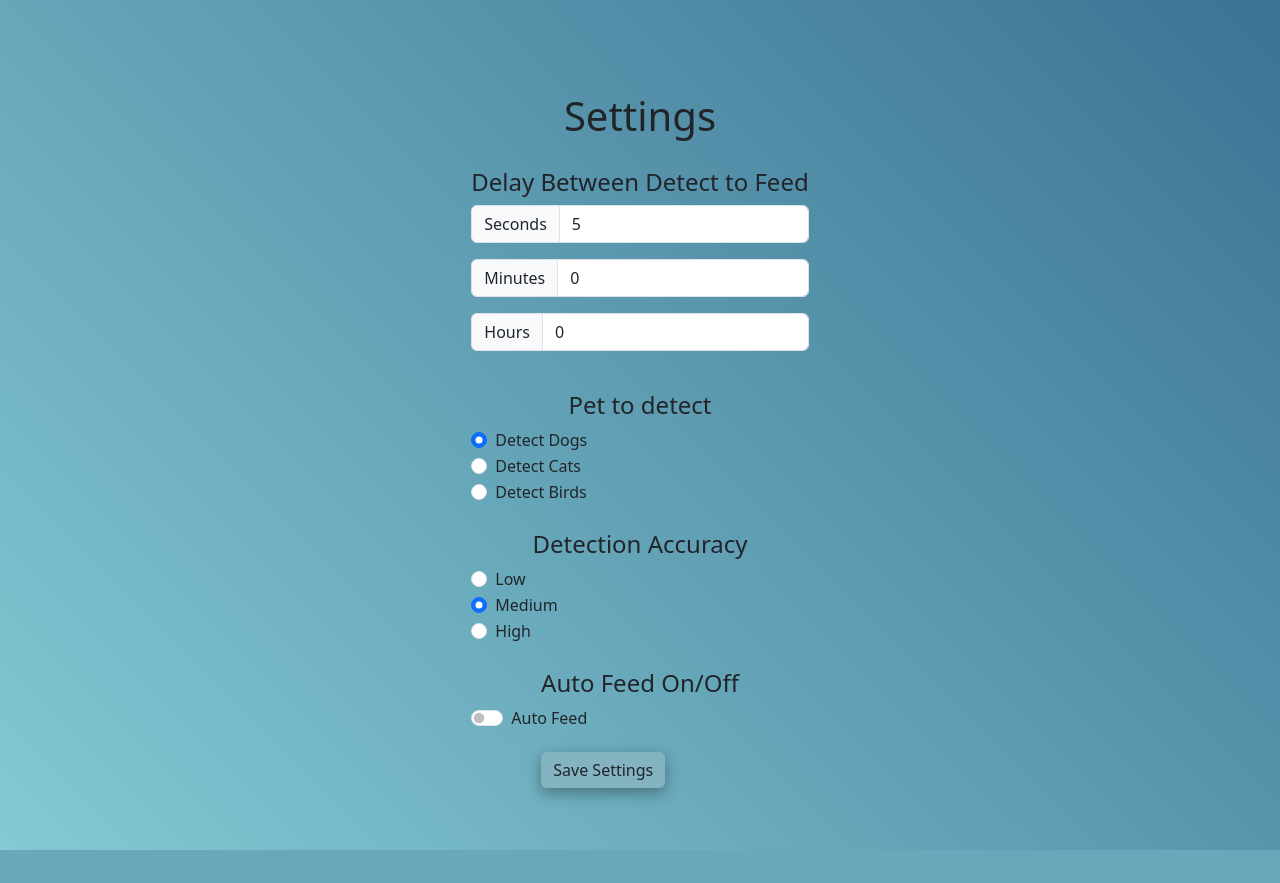
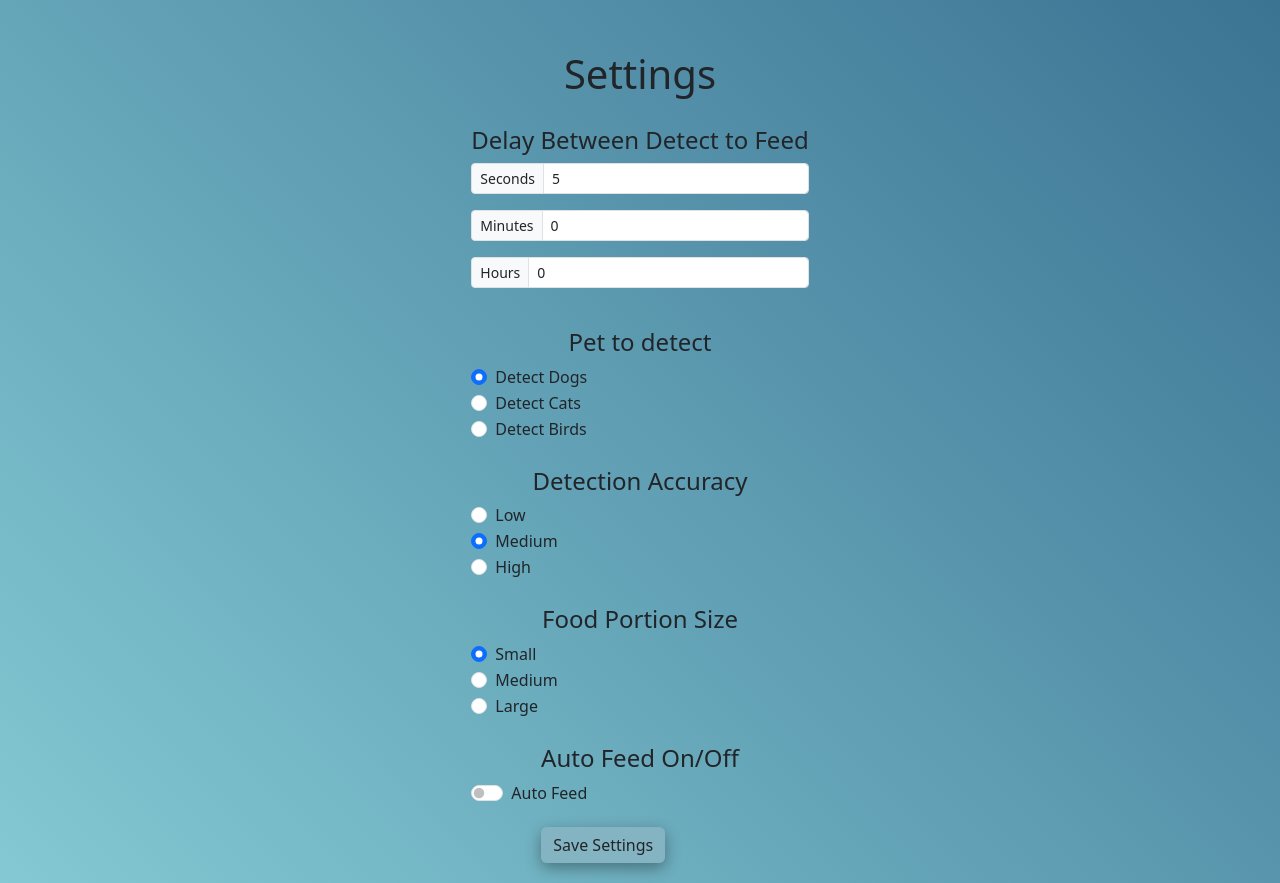
Before and after one commit to PierceBrandies/PetFeeder, a Flask app: page /settings in a window 1280 px wide. Before the commit the page ends 850 px from the top, so only its background shows below. Run offline with Flask 3, Linux system fonts and the light colour scheme.

Commit message:
Added feature for selecting feed portion

```diff
--- a/Flask/app.py
+++ b/Flask/app.py
@@ -12,7 +12,8 @@ settings = {
     "seconds": 5,
     "minutes": 0,
     "hours": 0,
-    "accuracy": 0.65
+    "accuracy": 0.65,
+    "portion": 'SMALL'
 }
 
 # Connect to camera and motor
@@ -27,7 +28,7 @@ def index():
 
 @app.route('/video_feed')
 def video_feed():
-    return Response(generate_frames(settings["feed_delay"], settings["pet_id"], settings["accuracy"], settings["auto_feed"]), mimetype='multipart/x-mixed-replace; boundary=frame')
+    return Response(generate_frames(settings["feed_delay"], settings["pet_id"], settings["accuracy"], settings["auto_feed"], settings["portion"]), mimetype='multipart/x-mixed-replace; boundary=frame')
 
 
 @app.route("/settings", methods=["GET", "POST"])
@@ -56,6 +57,14 @@ def handle_settings():
             settings["accuracy"] = 0.8
         else:
             settings["accuracy"] = 0.65
+
+        portionInput = request.form.get("portion")
+        if portionInput == 'largePortion':
+            settings["portion"] = 'LARGE'
+        elif portionInput == 'medPortion':
+            settings["portion"] = 'MED'
+        else:
+            settings["portion"] = 'SMALL'
 
         # Handle autofeed on/off
         auto_feed = request.form.get("auto_feed")
--- a/Flask/helpers.py
+++ b/Flask/helpers.py
@@ -51,7 +51,7 @@ def flash(status):
 
 
 # Check for feed delay params to handle if pet should be fed or not
-def feed_pet(auto_feed, delay):
+def feed_pet(auto_feed, delay, portion):
   global timer_thread
   if auto_feed:
     if not check_timer_running(timer_thread):
@@ -61,14 +61,15 @@ def feed_pet(auto_feed, delay):
       print("Timer active")
       return False
   else:
-    send_feed_command()
+    send_feed_command(portion)
 
 
 # Send command to rotate motor to feed pet
-def send_feed_command():
+def send_feed_command(portion):
   url = f'http://{espMTR_ip}/'
+  msg = portion
   try:
-    FEEDresponse = requests.post(url, data={'message': 'FEED'})
+    FEEDresponse = requests.post(url, data={'message': portion})
   except:
     print("Error: FEED command not sent.")
     return
@@ -78,7 +79,7 @@ def send_feed_command():
 
 
 # Generate video stream from cam with object detetction
-def generate_frames(delay, pet_id, accuracy, auto_feed):
+def generate_frames(delay, pet_id, accuracy, auto_feed, portion):
   # Load object detection model
   model = YOLO("yolov8n.pt")
 
@@ -119,7 +120,7 @@ def generate_frames(delay, pet_id, accuracy, auto_feed):
           print("FOUND")
 
           if auto_feed:
-            if not feed_pet(auto_feed, delay):
+            if not feed_pet(auto_feed, delay, portion):
               cv2.putText(im, "Feed-delay Active", (x1 + 40, y2 + 80), cv2.FONT_HERSHEY_SIMPLEX, 1, (255, 255, 255), 4)
             else:
               cv2.putText(im, "Feeding", (x1 + 40, y2 + 80), cv2.FONT_HERSHEY_SIMPLEX, 1, (0, 255, 0), 4)
--- a/Flask/templates/index.html
+++ b/Flask/templates/index.html
@@ -19,7 +19,7 @@
       <img src="../static/images/CS50_Duck.png" style="width: 50px; height: 50px;">
       <br>
       <p>
-        <a href="https://github.com/PierceBrandies">github.com/PierceBrandies</a>
+        <a href="https://github.com/PierceBrandies/PetFeeder">github.com/PierceBrandies/PetFeeder</a>
       </p>
     </div>
   </div>
--- a/Flask/templates/settings.html
+++ b/Flask/templates/settings.html
@@ -15,18 +15,18 @@ Settings
       <h4>Delay Between Detect to Feed</h4>
     </div>
 
-    <div class="input-group mb-3">
-      <span class="input-group-text" id="inputGroup-sizing-default">Seconds</span>
+    <div class="input-group input-group-sm mb-3">
+      <span class="input-group-text" id="inputGroup-sizing-sm">Seconds</span>
       <input type="number" class="form-control" value= "{{ settings.seconds }}"
         aria-describedby="inputGroup-sizing-default" min="5" max="60" name="seconds">
     </div>
-    <div class="input-group mb-3">
-      <span class="input-group-text" id="inputGroup-sizing-default">Minutes</span>
+    <div class="input-group input-group-sm mb-3">
+      <span class="input-group-text" id="inputGroup-sizing-sm">Minutes</span>
       <input type="number" class="form-control" value= "{{ settings.minutes }}"
         aria-describedby="inputGroup-sizing-default" min="0" max="60" name="minutes">
     </div>
-    <div class="input-group mb-3">
-      <span class="input-group-text" id="inputGroup-sizing-default">Hours</span>
+    <div class="input-group input-group-sm mb-3">
+      <span class="input-group-text" id="inputGroup-sizing-sm">Hours</span>
       <input type="number" class="form-control" value= "{{ settings.hours }}"
         aria-describedby="inputGroup-sizing-default" min="0" max="24" name="hours">
     </div>
@@ -81,6 +81,30 @@ Settings
 
     <br>
     <div class="sub-headings">
+      <h4>Food Portion Size</h4>
+    </div>
+
+    <div class="form-check">
+      <input class="form-check-input" type="radio" name="portion" id="smallPortionBtn" value="smallPortion" {% if settings.portion == 'SMALL' %} checked {% endif %}>
+      <label class="form-check-label" for="smallPortion">
+        Small
+      </label>
+    </div>
+    <div class="form-check">
+      <input class="form-check-input" type="radio" name="portion" id="medPortionBtn" value="medPortion" {% if settings.portion == 'MED' %} checked {% endif %}>
+      <label class="form-check-label" for="medPortion">
+        Medium
+      </label>
+    </div>
+    <div class="form-check">
+      <input class="form-check-input" type="radio" name="portion" id="largePortionBtn" value="largePortion" {% if settings.portion == 'LARGE' %} checked {% endif %}>
+      <label class="form-check-label" for="largePortion">
+        Large
+      </label>
+    </div>
+
+    <br>
+    <div class="sub-headings">
       <h4>Auto Feed On/Off</h4>
     </div>
 
```
Also changed, not shown: 1 other file.
